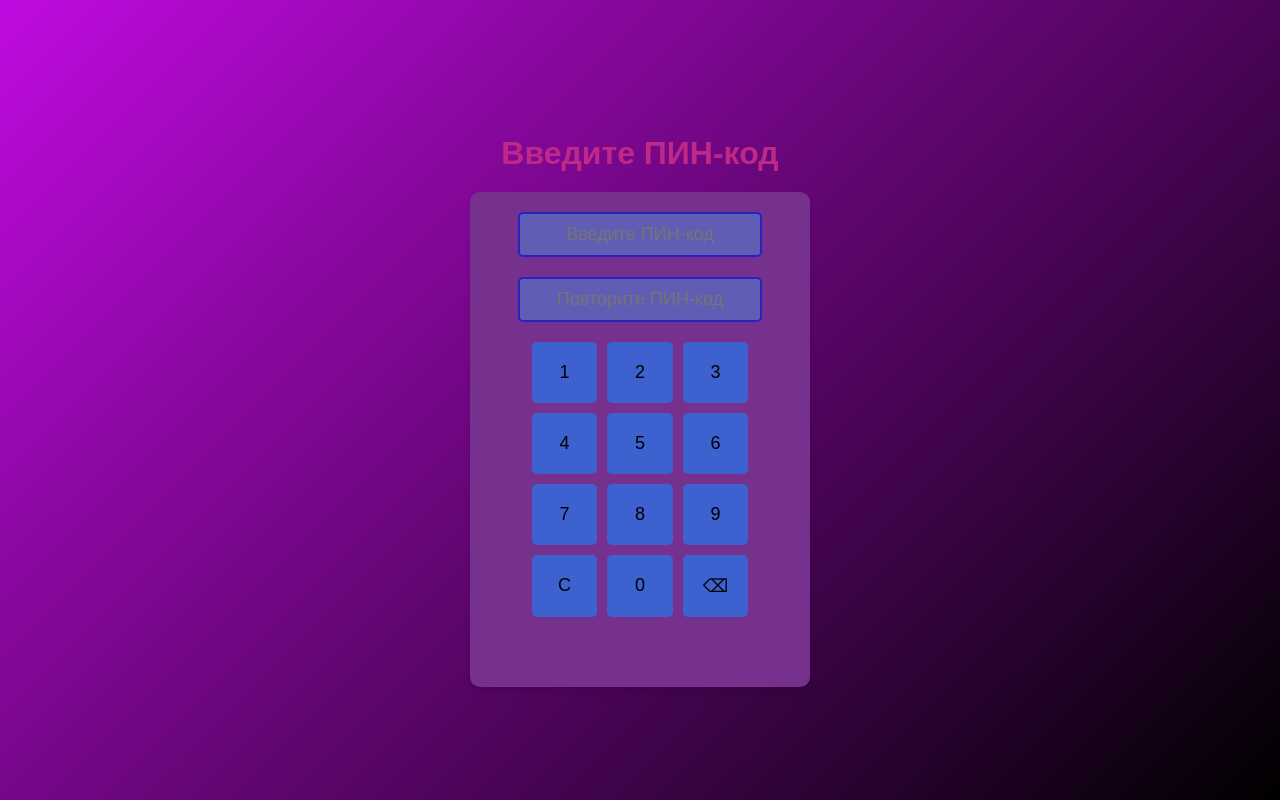
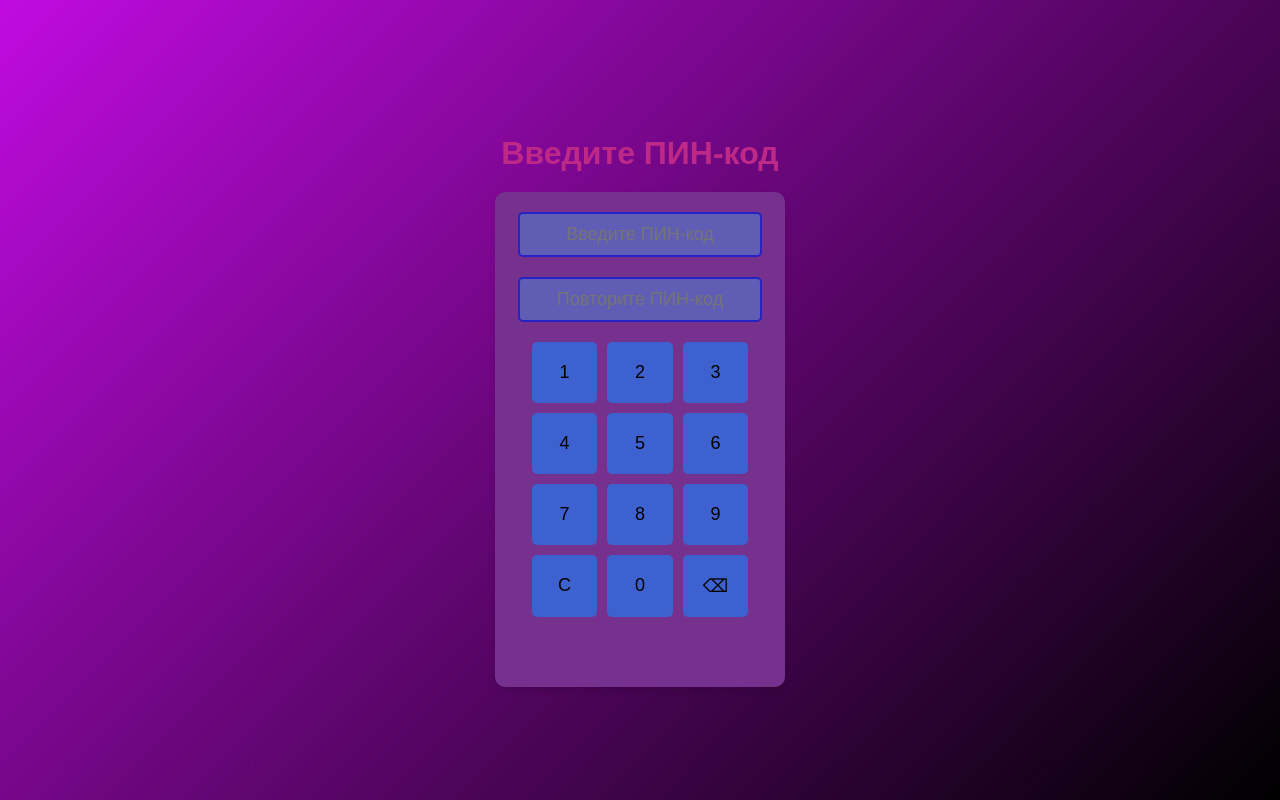
Before and after one commit to triplef-6/Web_labs, a PHP site: page / in a window 1280 px wide. Run offline with PHP 8.4, Linux system fonts and the light colour scheme.

Commit message:
Лаб 16 изменён стиль

```diff
--- a/lab_16/style.css
+++ b/lab_16/style.css
@@ -20,10 +20,14 @@ h1 {
     align-items: center;
     gap: 20px;
     background-color: #76318f;
-    padding: 20px;
+    /* padding: 20px; */
+    padding-top: 20px;
+    padding-right: 10px;
+    padding-bottom: 20px;
+    padding-left: 10px;
     border-radius: 10px;
     box-shadow: 0 4px 6px rgba(0, 0, 0, 0.1);
-    width: 300px;
+    width: 270px;
 }
 
 .pin-input {
```
